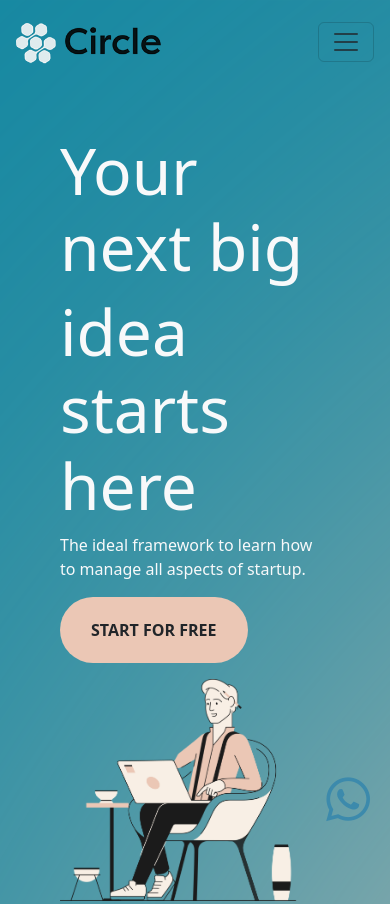
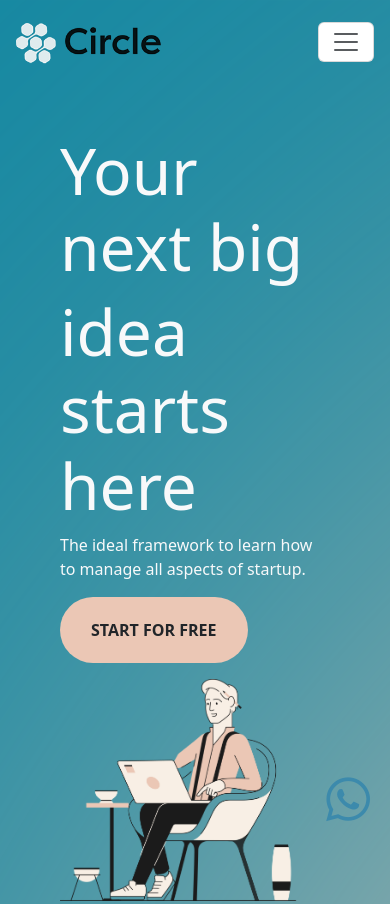
Before and after one commit to jakesharma/circle, a plain HTML site: page index.html in a window 390 px wide. Shown: the top 904 px of the page. Drawn offline with nearby package versions, Linux system fonts and the light colour scheme.

Commit message:
Update index.html

```diff
--- a/index.html
+++ b/index.html
@@ -49,8 +49,8 @@
             <div class="navbar navbar-expand-xl p-3 ">
                 <a href="" class="navbar-brand"><img src="images/png and jpg format/logo-white.png" alt=""
                         class="img-fluid" width="60%"></a>
-                <button type="button" class="navbar-toggler" data-bs-toggle="collapse" data-bs-target="#menu-icon">
-                    <span class="navbar-toggler-icon"></span>
+                <button type="button" class="navbar-toggler text-black" data-bs-toggle="collapse" data-bs-target="#menu-icon" style="background-color: white;">
+                    <span class="navbar-toggler-icon "></span>
                 </button>
                 <div class="collapse navbar-collapse" id="menu-icon">
                     <div class="navbar-nav nav-pills nav-fill mx-auto fs-4">
```
